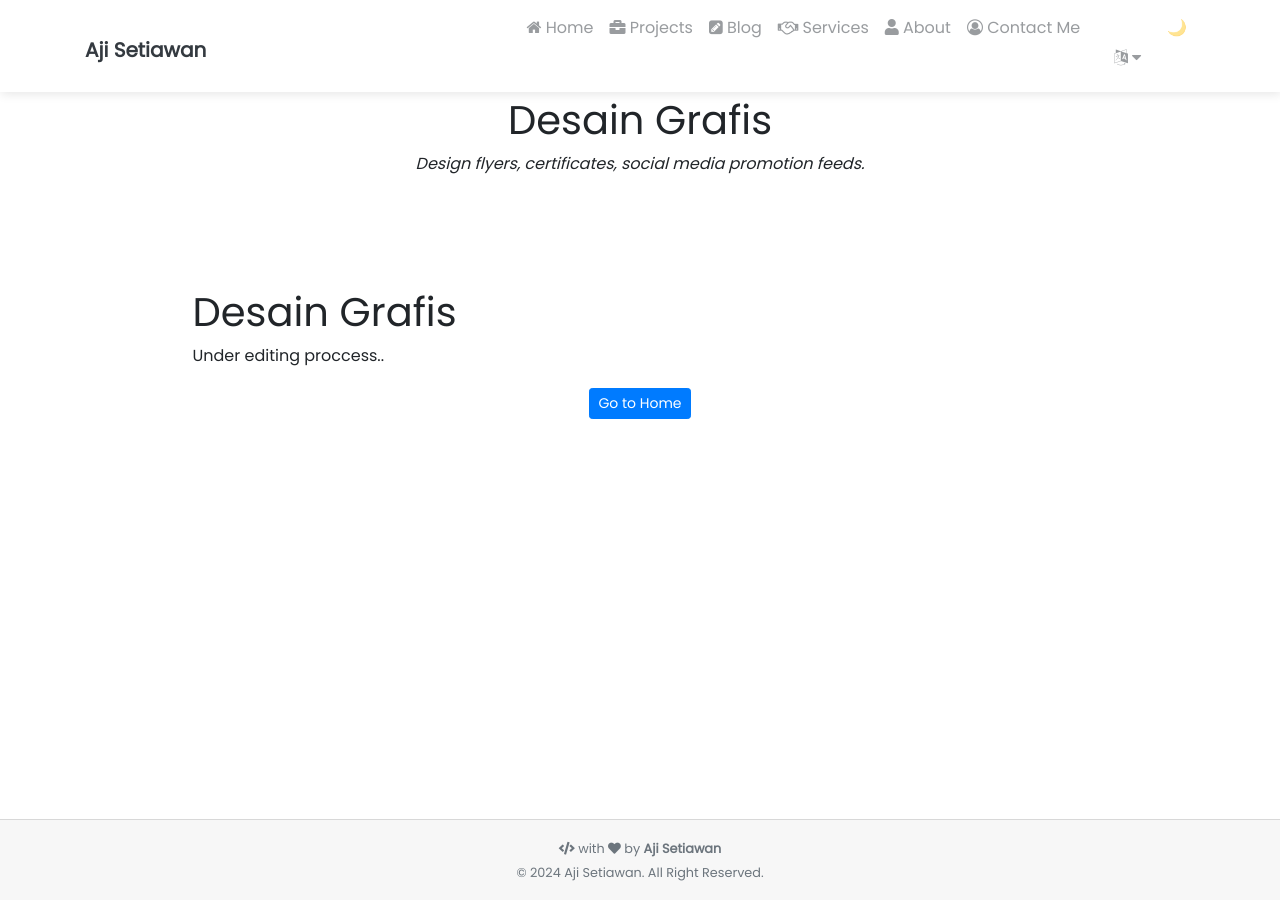
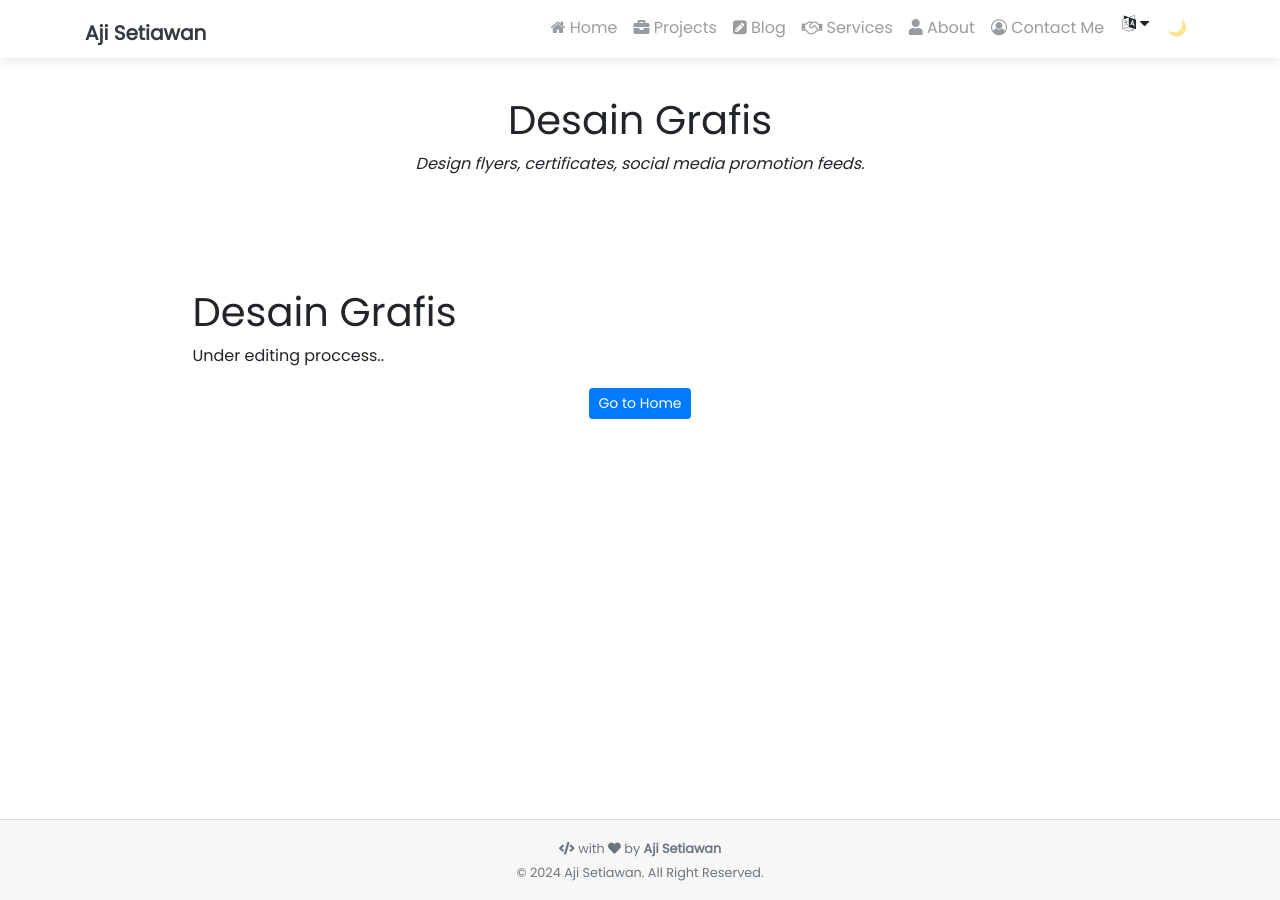
Before and after one commit to ajisetiawan716/ajisetiawan716.github.io, a Jekyll site: the page built from _service/Desain Grafis.md, in a window 1280 px wide. Built offline with Jekyll 4.4.1, drawn with Linux system fonts in a browser that asks for light colours; nearby versions of some CDN libraries; comment, search, counter and statistics services are not loaded.

Commit message:
Update navbar.html

```diff
--- a/_includes/navbar.html
+++ b/_includes/navbar.html
@@ -136,8 +136,8 @@
       {%- endfor %}
 
       <!-- start google translate button-->
-      <span class="nav-item nav-link">
-      <div id="google_translate_element" class="nav-item nav-link"></div>
+      <span>
+      <div id="google_translate_element" style="display: none;"></div>
         <span class="ct-language">
           <ul class="list-unstyled ct-language-dropdown">
           {% for lang_data in site.data.translate_langs %}
```
